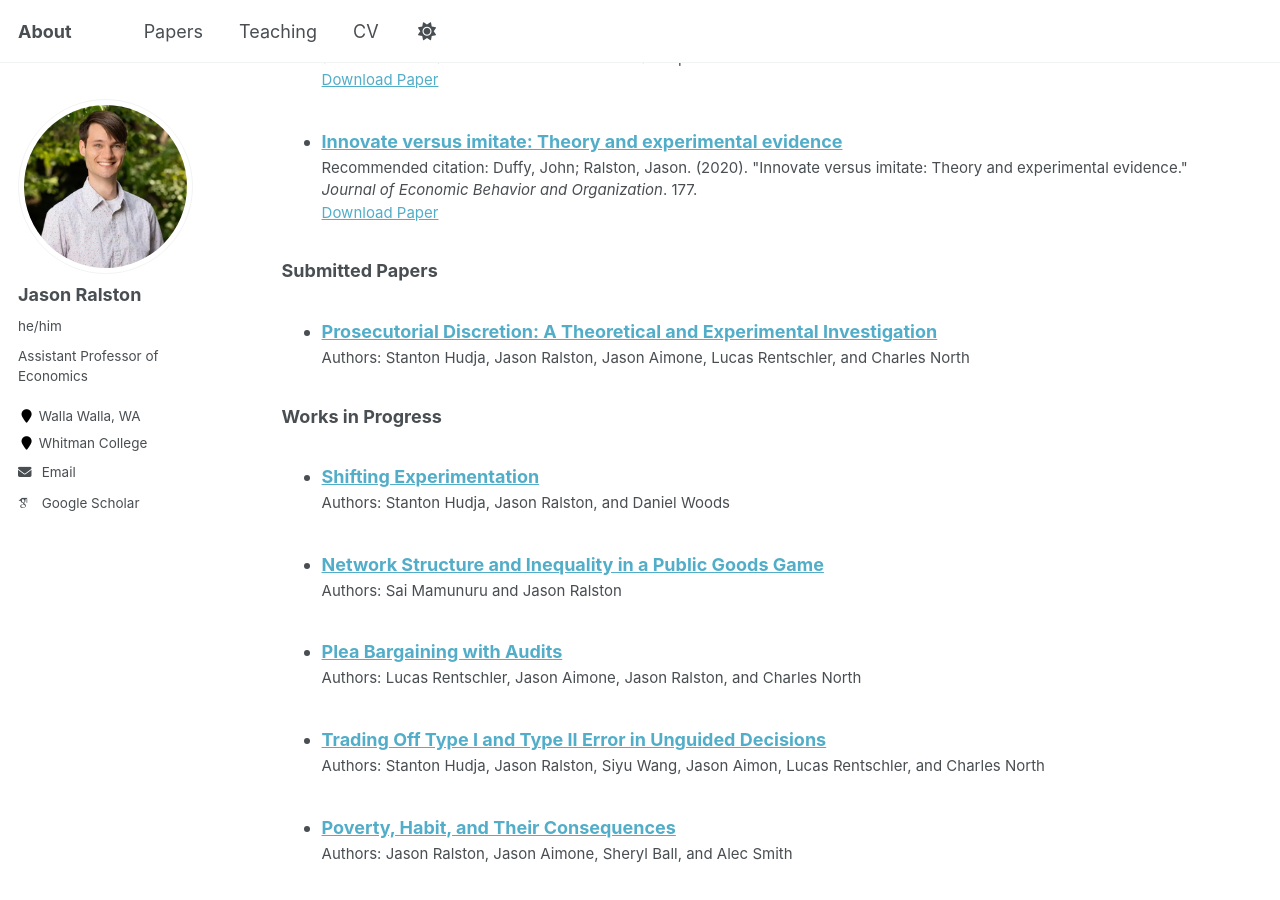
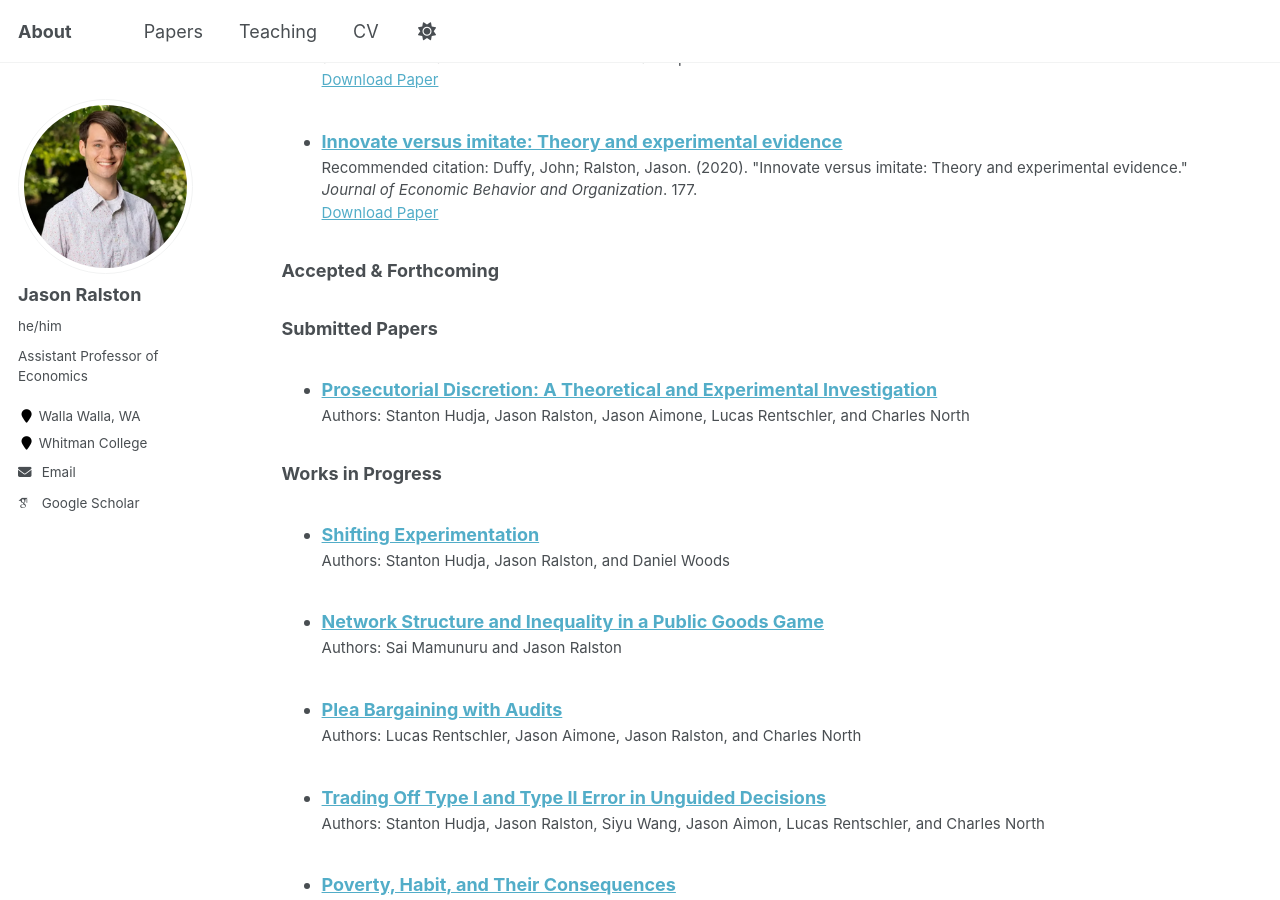
Before and after one commit to jasonralston/jasonralston.github.io, a Jekyll site: the page built from _pages/cv.md, in a window 1280 px wide and 900 px high, scrolled down 1171 px. Built offline with Jekyll 4.4.1, drawn with Linux system fonts in a browser that asks for light colours; some web fonts are replaced.

Commit message:
Update cv.md

```diff
--- a/_pages/cv.md
+++ b/_pages/cv.md
@@ -41,6 +41,15 @@ Publications
 {% endfor %}
 </ul>
 
+<h3>Accepted &amp; Forthcoming</h3>
+<ul>
+{% assign accepted = site.publications | where: "status", "accepted"
+   | sort: "accepted_on" | reverse %}
+{% for post in accepted %}
+  {% include archive-single-cv.html %}
+{% endfor %}
+</ul>
+
 <h3>Submitted Papers</h3>
 <ul>
 {% assign submitted = site.publications | where: "status", "submitted" | reverse %}
```
